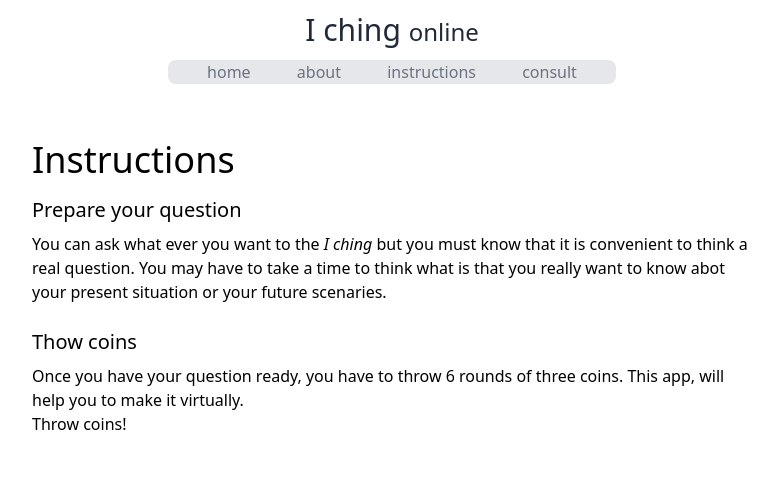
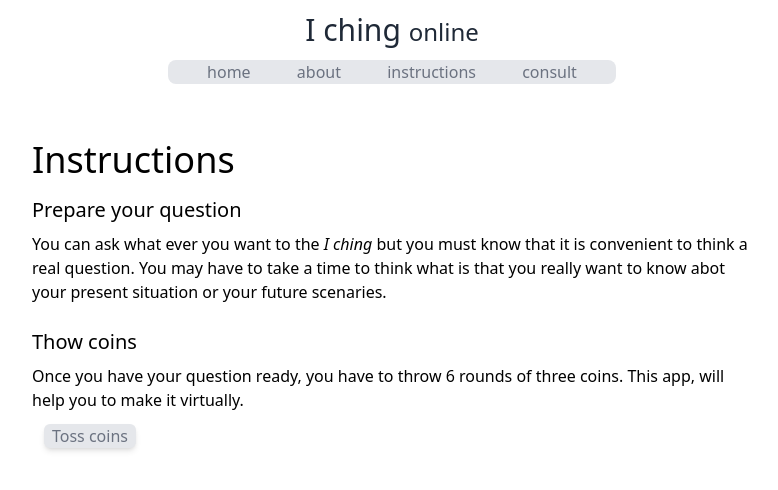
Before and after one commit to Sbector/iching, a Next.js app: page /instructions in a window 1280 px wide. Shown: the top 490 px of the page, without its empty margins (248-1026 px from the left). Built offline with nearby package versions, Linux system fonts and the light colour scheme.

Commit message:
Replace <a> with <Link>

```diff
--- a/app/about/page.jsx
+++ b/app/about/page.jsx
@@ -1,3 +1,5 @@
+import Link from "next/link"
+
 export default function AboutPage() {
     return(
         <div className="text-left">
@@ -19,7 +21,7 @@ export default function AboutPage() {
             <p>This tool is concieved to help you in your first approach to the book. So first of all
                 you need to have the book.
                 <br/>
-                Once you have the book on your hands or your screen, you can go to the <a href="./instructions">instructions</a> and
+                Once you have the book on your hands or your screen, you can go to the <Link className="text-green-600" href="./instructions">instructions</Link> and
                 click on the &quot;I have a question&quot; button.
             </p>
         </div>
--- a/app/instructions/page.jsx
+++ b/app/instructions/page.jsx
@@ -1,3 +1,6 @@
+import Button from "../components/Button"
+import Link from "next/link"
+
 export default function Instructions() {
     return (
         <div className="text-left">
@@ -8,15 +11,15 @@ export default function Instructions() {
                 You can ask what ever you want to the <i>I ching</i> but you must know that it is convenient to think
                 a real question. You may have to take a time to think what is that you really want to know abot your
                 present situation or your future scenaries.
-            </p><br/>
+            </p><br />
             <h2 className="text-xl mb-2">Thow coins</h2>
             <p>
                 Once you have your question ready, you have to throw 6 rounds of three coins. This app, will help you
                 to make it virtually.
             </p>
-            <a href="./consult">
-                <button>Throw coins!</button>
-            </a>
+            <Link href="./consult">
+                <Button>Toss coins</Button>
+            </Link>
         </div>
     )
 }
```
